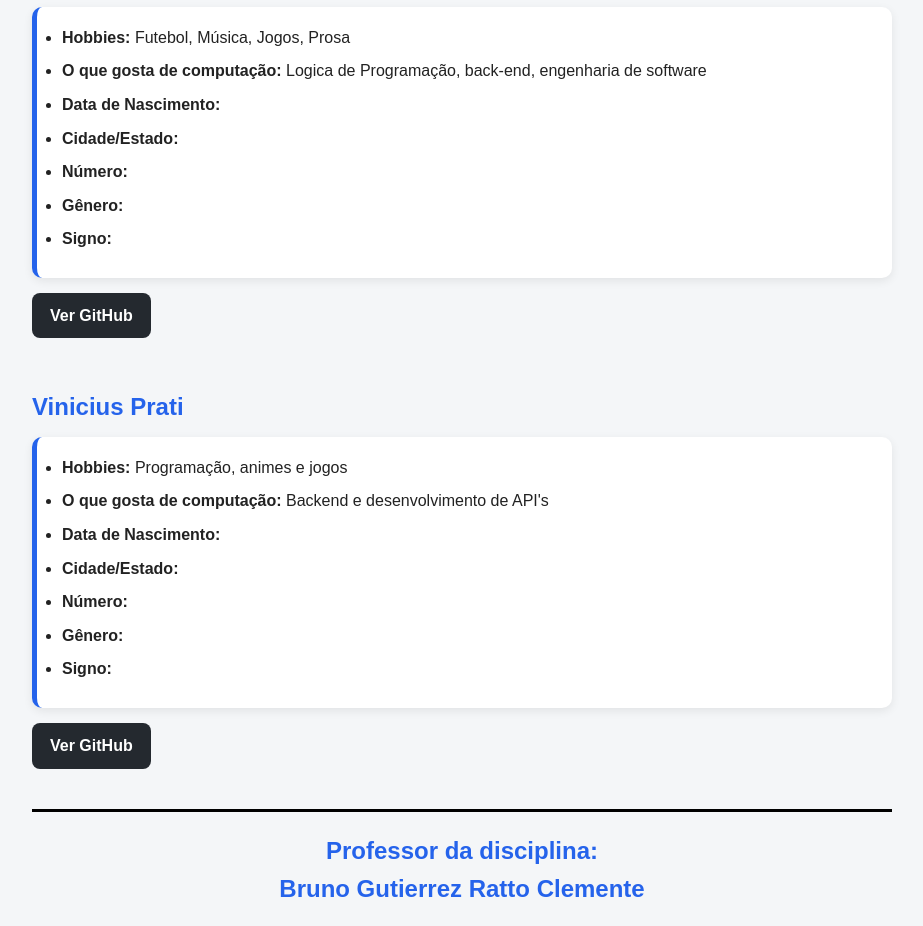
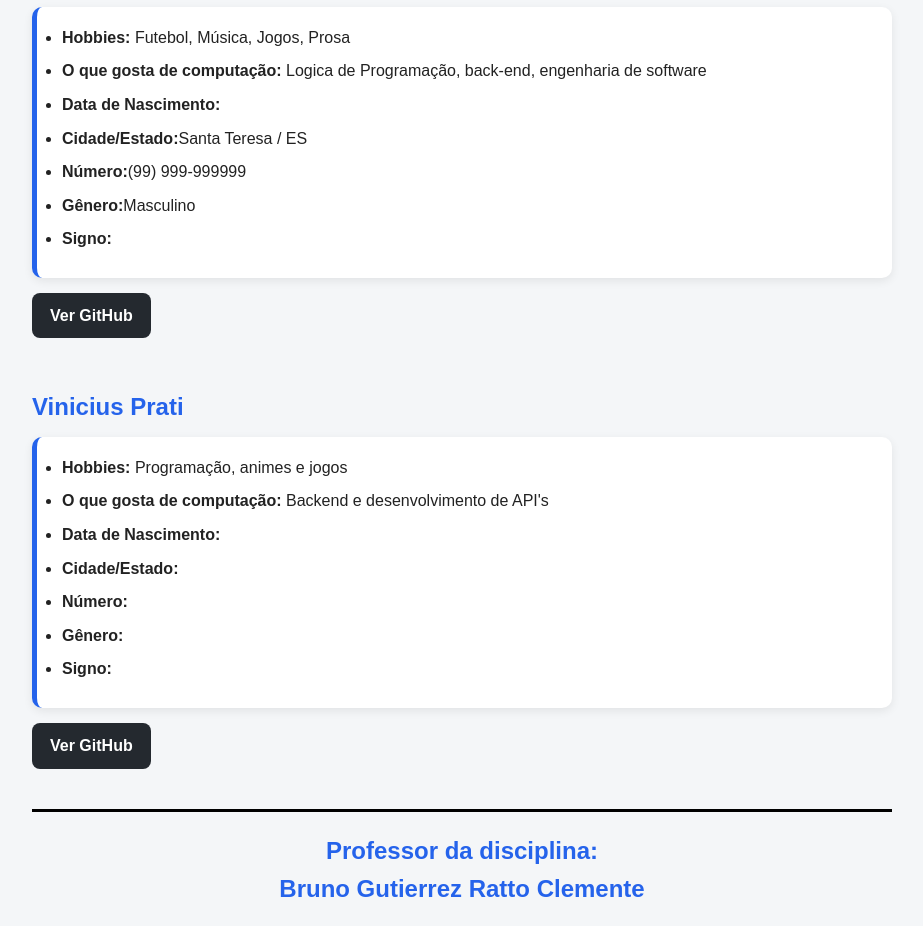
Before and after one commit to bruno88/aula_fptc_18_05, a plain HTML site: page index.html in a window 1280 px wide. Shown: the part 3504-4430 px from the top of the page, without its empty margins (178-1101 px from the left). Drawn offline with Linux system fonts and the light colour scheme.

Commit message:
adicionei cidade/uf e data nascimento

```diff
--- a/index.html
+++ b/index.html
@@ -121,10 +121,10 @@
         <li><strong>Hobbies:</strong> Futebol, Música, Jogos, Prosa</li>
         <li><strong>O que gosta de computação:</strong> Logica de Programação, back-end, engenharia de software</li>
         <li><strong>Data de Nascimento:</strong> </li>
-        <li><strong>Cidade/Estado:</strong> </li>
-        <li><strong>Número:</strong> </li>
-        <li><strong>Gênero:</strong> </li>
-        <li><strong>Signo:</strong> </li>
+        <li><strong>Cidade/Estado:</strong>Santa Teresa / ES</li>
+        <li><strong>Número:</strong>(99) 999-999999</li>
+        <li><strong>Gênero:</strong>Masculino</li>
+        <li><strong>Signo:</strong></li>
     </ul>
     <a class="botao-github" href="https://github.com/MiguelBroetto" target="_blank">
         Ver GitHub
```
